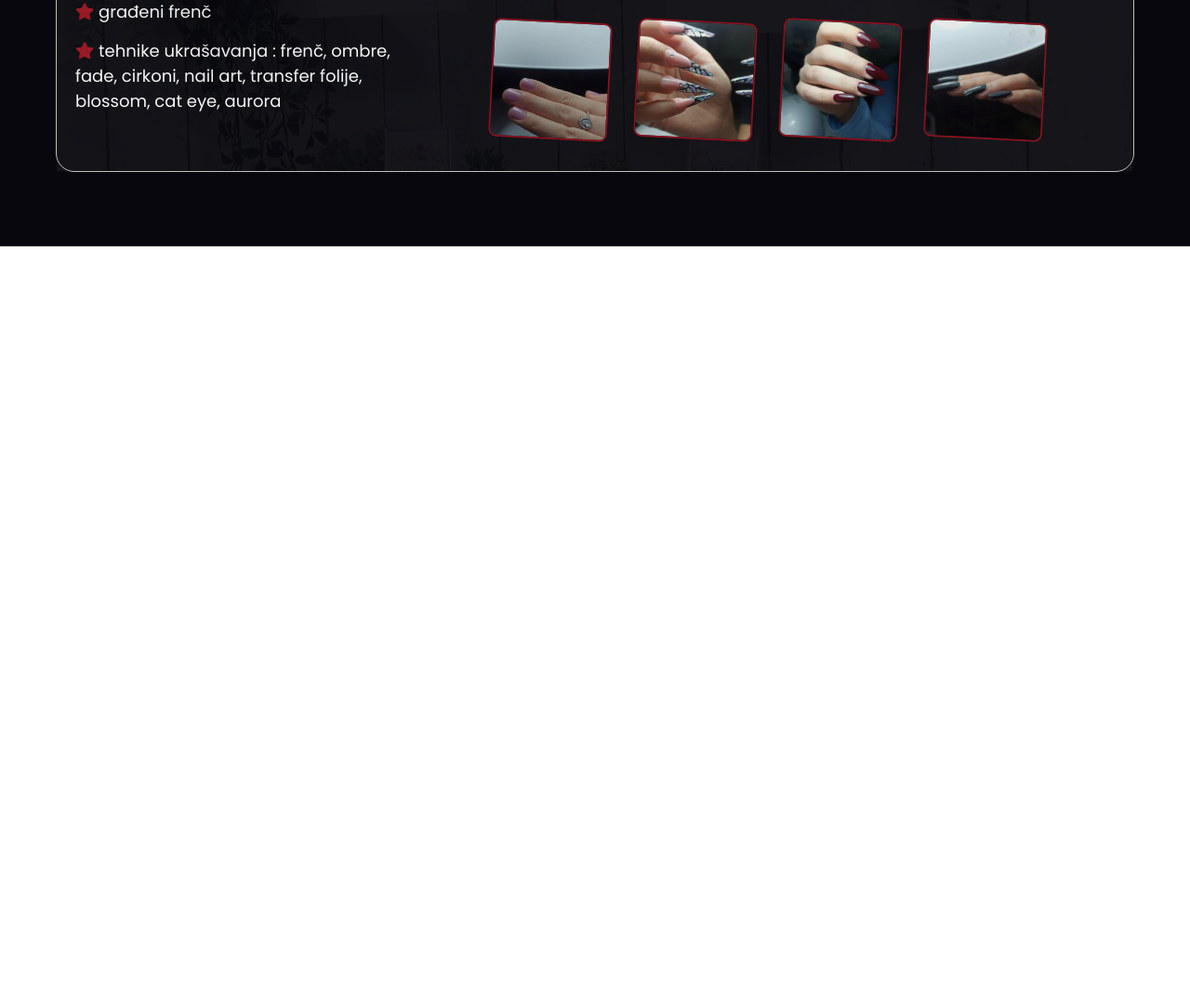
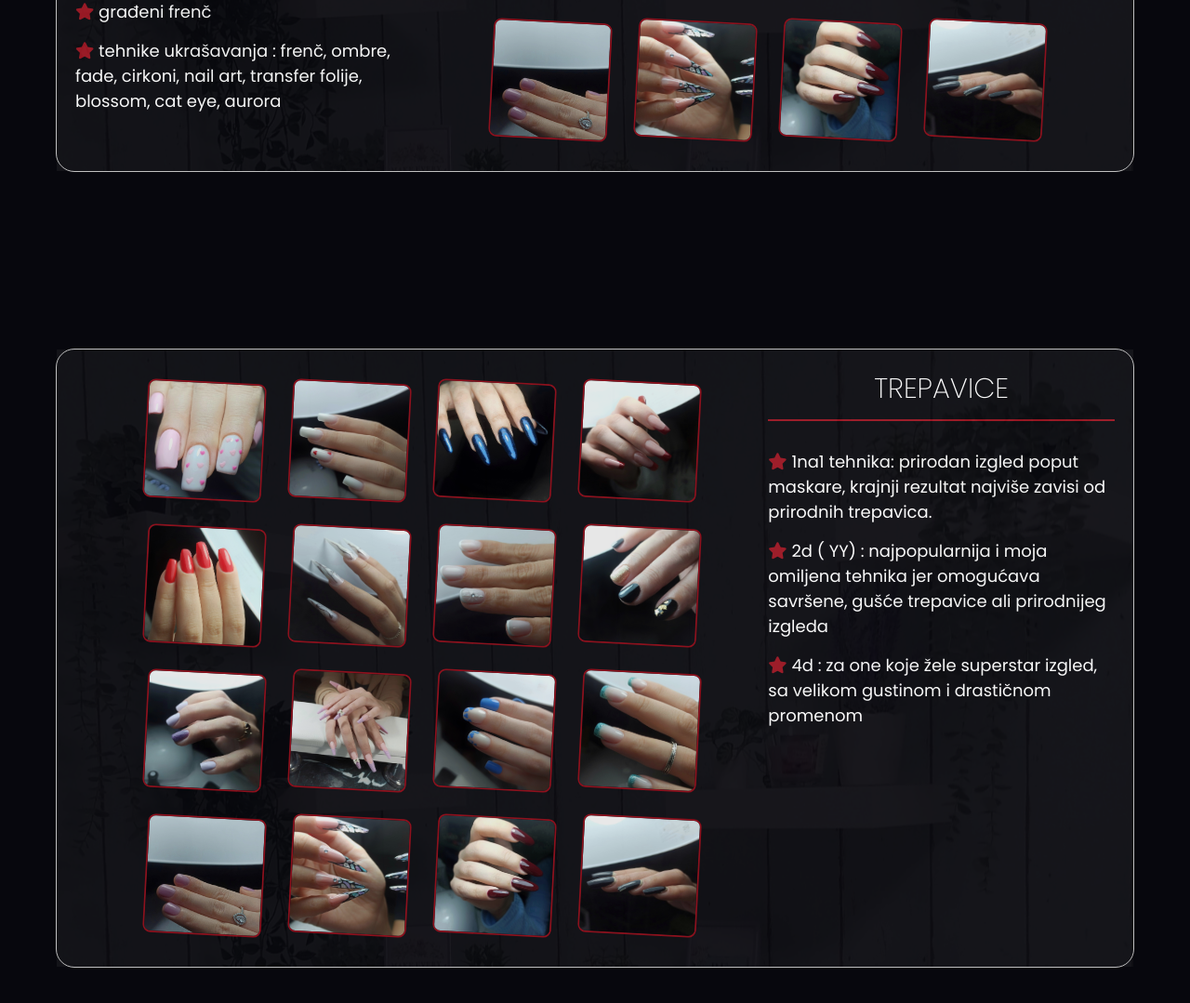
Before and after one commit to vladamil/Bellca, a plain HTML site: page index.html in a window 1280 px wide. Shown: the part 2301-3380 px from the top of the page at 93% size. Before the commit the page ends 2566 px from the top, so only its background shows below. Drawn offline with Linux system fonts and the light colour scheme.

Commit message:
added lashes section and refactor css style as service sections

```diff
--- a/index.html
+++ b/index.html
@@ -37,7 +37,7 @@
                   <a href="#nails">Nokti</a>
                </li>
                <li>
-                  <a href="#">Trepavice</a>
+                  <a href="#eyelashes">Trepavice</a>
                </li>
                <li>
                   <a href="#">Kontakt</a>
@@ -57,7 +57,7 @@
          <img src="./media/hero.png" alt="beautiful girl" draggable="false" />
       </header>
 
-      <section id="about" class="about">
+      <section id="about" class="section about">
          <div class="container">
             <h2>Bellca Beauty Studio</h2>
             <div class="line"></div>
@@ -77,7 +77,7 @@
          </div>
       </section>
 
-      <section id="nails" class="nails">
+      <section id="nails" class="section service">
          <div class="container">
             <div class="content">
                <div class="text">
@@ -164,12 +164,81 @@
                   <div class="image">
                      <img src="./media/nails/nokti16.jpeg" alt="nokti" />
                   </div>
-                  <!-- <div class="image">
-                     <img src="./media/nails/nokti17.jpeg" alt="nokti" />
+               </div>
+            </div>
+         </div>
+      </section>
+
+      <section id="eyelashes" class="section service">
+         <div class="container">
+            <div class="content reverse">
+               <div class="text">
+                  <h3>Trepavice</h3>
+                  <p>
+                     <i class="fa-solid fa-star"></i>
+                     1na1 tehnika: prirodan izgled poput maskare, krajnji
+                     rezultat najviše zavisi od prirodnih trepavica.
+                  </p>
+                  <p>
+                     <i class="fa-solid fa-star"></i>
+                     2d ( YY) : najpopularnija i moja omiljena tehnika jer
+                     omogućava savršene, gušće trepavice ali prirodnijeg izgleda
+                  </p>
+                  <p>
+                     <i class="fa-solid fa-star"></i>
+                     4d : za one koje žele superstar izgled, sa velikom gustinom
+                     i drastičnom promenom
+                  </p>
+               </div>
+               <div class="gallery">
+                  <div class="image">
+                     <img src="./media/nails/nokti01.jpg" alt="nokti" />
                   </div>
                   <div class="image">
-                     <img src="./media/nails/nokti18.jpeg" alt="nokti" />
-                  </div> -->
+                     <img src="./media/nails/nokti12.jpeg" alt="nokti" />
+                  </div>
+                  <div class="image">
+                     <img src="./media/nails/nokti03.jpeg" alt="nokti" />
+                  </div>
+                  <div class="image">
+                     <img src="./media/nails/nokti04.jpeg" alt="nokti" />
+                  </div>
+                  <div class="image">
+                     <img src="./media/nails/nokti05.jpeg" alt="nokti" />
+                  </div>
+                  <div class="image">
+                     <img src="./media/nails/nokti06.jpeg" alt="nokti" />
+                  </div>
+                  <div class="image">
+                     <img src="./media/nails/nokti07.jpeg" alt="nokti" />
+                  </div>
+                  <div class="image">
+                     <img src="./media/nails/nokti08.jpeg" alt="nokti" />
+                  </div>
+                  <div class="image">
+                     <img src="./media/nails/nokti09.jpeg" alt="nokti" />
+                  </div>
+                  <div class="image">
+                     <img src="./media/nails/nokti02.jpeg" alt="nokti" />
+                  </div>
+                  <div class="image">
+                     <img src="./media/nails/nokti10.jpeg" alt="nokti" />
+                  </div>
+                  <div class="image">
+                     <img src="./media/nails/nokti11.jpeg" alt="nokti" />
+                  </div>
+                  <div class="image">
+                     <img src="./media/nails/nokti13.jpeg" alt="nokti" />
+                  </div>
+                  <div class="image">
+                     <img src="./media/nails/nokti14.jpeg" alt="nokti" />
+                  </div>
+                  <div class="image">
+                     <img src="./media/nails/nokti15.jpeg" alt="nokti" />
+                  </div>
+                  <div class="image">
+                     <img src="./media/nails/nokti16.jpeg" alt="nokti" />
+                  </div>
                </div>
             </div>
          </div>
--- a/style.css
+++ b/style.css
@@ -109,14 +109,14 @@ html {
    padding: 80px 20px;
 }
 
-/* ---------------------- */
-/* ABOUT US SECTION */
-
-.about {
+.section {
    background-color: #07070d;
    color: white;
    min-height: 100vh;
 }
+
+/* ---------------------- */
+/* ABOUT US SECTION */
 
 .about h2 {
    font-size: 50px;
@@ -152,15 +152,15 @@ html {
 }
 
 /* ----------------------- */
-/* NAILS SECTION */
+/* SERVICES (NAILS & LASHES) SECTION */
 
-.nails {
+.service {
    background-color: #07070d;
    color: white;
    min-height: 100vh;
 }
 
-.nails .content {
+.service .content {
    display: flex;
    align-items: flex-start;
    justify-content: center;
@@ -171,7 +171,7 @@ html {
    margin-top: 30px;
 }
 
-.nails .content::before {
+.service .content::before {
    content: ' ';
    display: block;
    position: absolute;
@@ -185,19 +185,19 @@ html {
    background-position: 50% 0;
    background-size: cover;
 }
-.nails .content .text {
+.service .content .text {
    flex: 1;
 }
 
-.nails .content .text p {
+.service .content .text p {
    margin-bottom: 15px;
    font-size: 18px;
 }
-.nails .content .text p i {
+.service .content .text p i {
    color: #9b111e;
 }
 
-.nails .content .text h3 {
+.service .content .text h3 {
    font-size: 30px;
    margin-bottom: 30px;
    font-weight: 200;
@@ -206,7 +206,7 @@ html {
    padding-bottom: 10px;
    text-transform: uppercase;
 }
-.nails .gallery {
+.service .gallery {
    flex: 2;
    margin: auto;
    display: flex;
@@ -215,7 +215,7 @@ html {
    flex-wrap: wrap;
 }
 
-.nails .image {
+.service .image {
    overflow: hidden;
    width: 150px;
    height: 150px;
@@ -227,13 +227,17 @@ html {
    transition: all 0.5s ease;
 }
 
-.nails .image:hover {
+.service .image:hover {
    transform: scale(1);
    opacity: 1;
 }
 
-.nails .image img {
+.service .image img {
    width: 100%;
    height: 100%;
    object-fit: cover;
 }
+
+.service .content.reverse {
+   flex-direction: row-reverse;
+}
```
Also changed, not shown: media/nails/nokti17.jpeg (deleted), media/nails/nokti18.jpeg (deleted).
